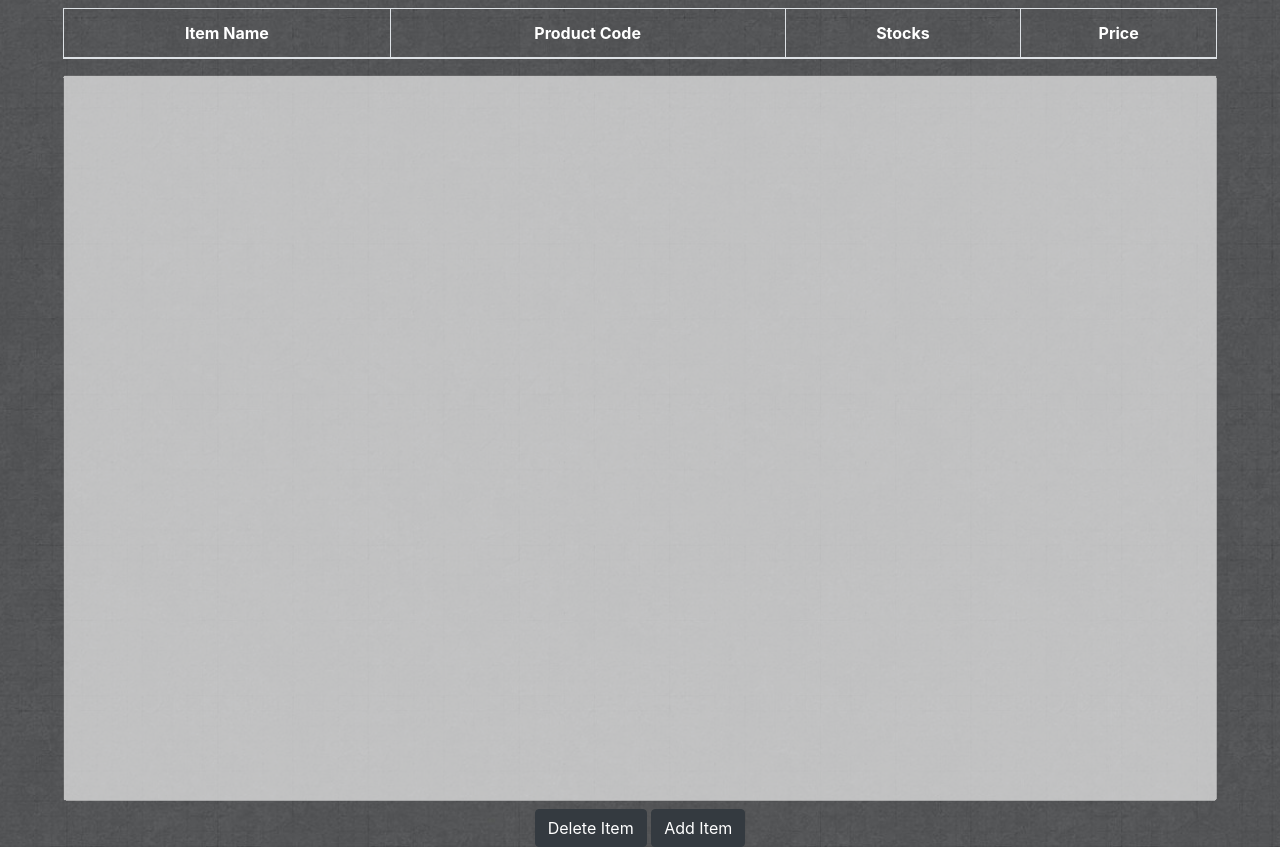
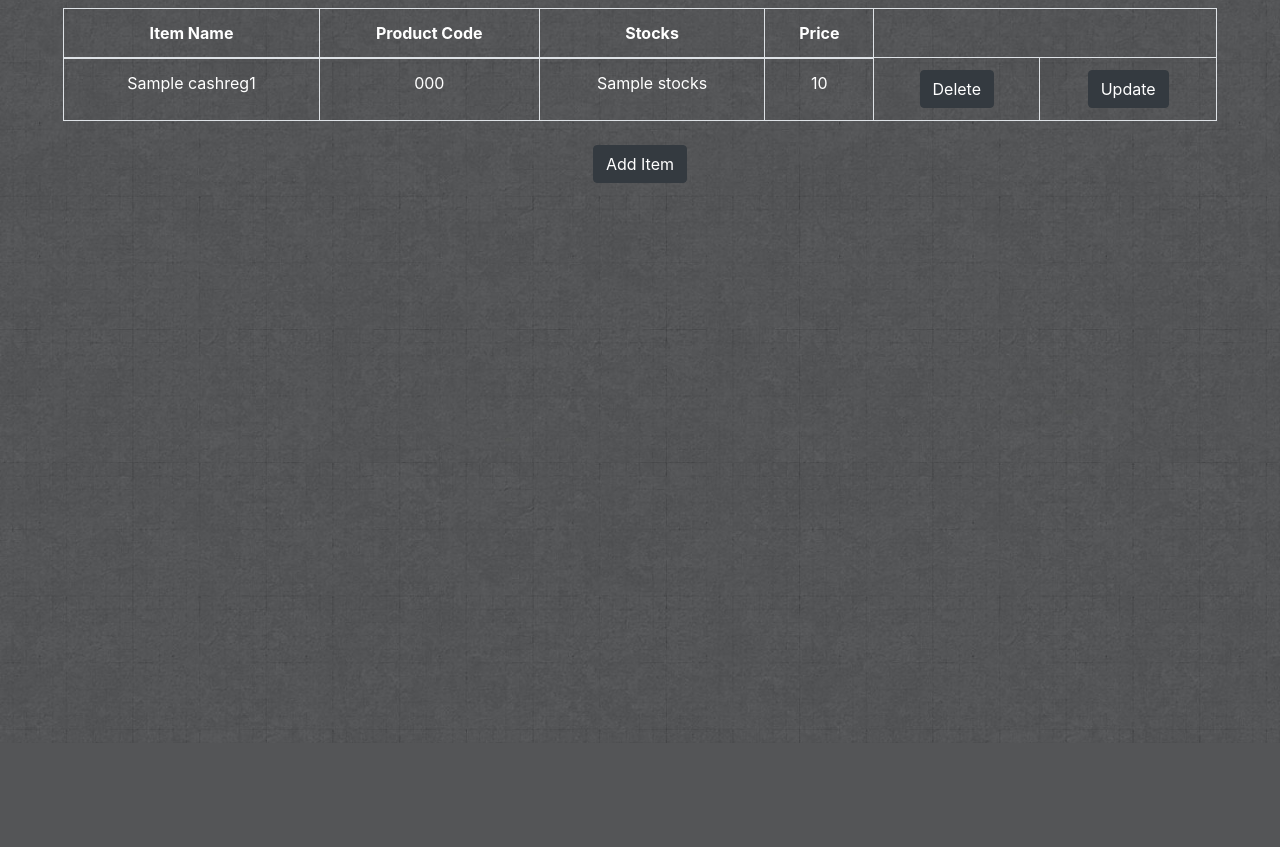
Before and after one commit to jmf08/cashreg, a Django app: template elective2/sampleApp/templates/acts/Inventory 4.html in a window 1280 px wide. Shown: the part 57-904 px from the top of the page. After the commit the page ends 800 px from the top, so only its background shows below. Run offline with Django 3.2, Linux system fonts and the light colour scheme; the template is opened without the code that fills it: most values are stand-ins (such as "Sample title", 1, 10 or a date in 2020); lists and menus that the app fills with data are empty; some libraries are stand-ins or nearby versions.

Commit message:
Update Inventory 4.html

```diff
--- a/elective2/sampleApp/templates/acts/Inventory 4.html
+++ b/elective2/sampleApp/templates/acts/Inventory 4.html
@@ -24,12 +24,12 @@
                 Inventory and Cash Register
             </li>
             <li class="nav-item">
-                <a class="nav-link" href="CashRegister">Cash Register</a>
+                <a class="nav-link" href="{% url 'CashRegister' %}">Cash Register</a>
             </li>
         </ul>
         <ul class="navbar-nav ml-auto">
             <li class="nav-item">
-                <a class="nav-link" href="login">Log Out</a>
+                <a class="nav-link" href="{% url 'Login' %}">Log Out</a>
             </li>
         </ul>
     </nav>
@@ -44,13 +44,25 @@
                         <th>Price</th>
                     </tr>
                 </thead>
+                <tbody>
+                {% for cashreg1 in datas %}
+                <tr>
+                    <td>{{ cashreg1.ItemName }}</td>
+                    <td>{{ cashreg1.ProductCode }}</td>
+                    <td>{{ cashreg1.Stocks }}</td>
+                    <td>{{ cashreg1.Price }}</td>
+<!--                     <td><button onclick=""class="btn btn-dark float-right">Delete Item</button></td>
+ -->                    <td><a href="{% url 'delete' cashreg1.id %}" <button class="btn btn-dark" type="button"> Delete</a></td>
+                    <td><a href="{% url 'update' cashreg1.id %}"<button class="btn btn-dark" type="button"> Update</a></td>
+                </tr>
+                {% endfor %}
+                </tbody>
             </table>
-            <textarea style="resize: none" rows="30" cols="205" disabled></textarea>
-        </div>
+<!--             <textarea style="resize: none" rows="30" cols="205" disabled></textarea>
+ -->        </div>
     </div>
     <div class="container-fluid">
-        <button class="btn btn-dark" type="submit">Delete Item</button>
-        <a href="Add Inventory"><button class="btn btn-dark" type="button">Add Item</button></a>
+        <a href="{% url 'AddInventory' %}"><button class="btn btn-dark" type="button">Add Item</button></a>
     </div>
 </body>
 </html>
```
